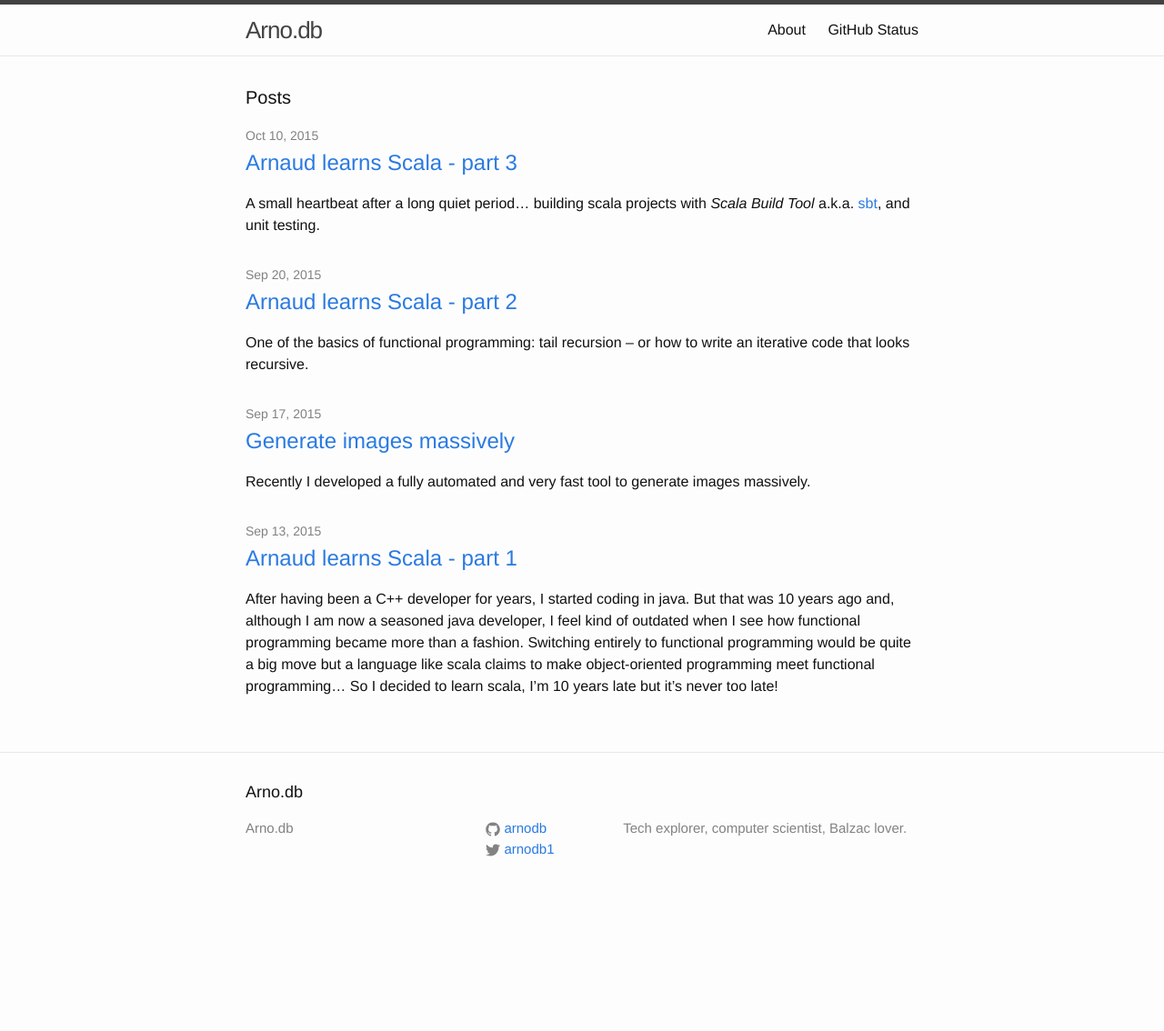
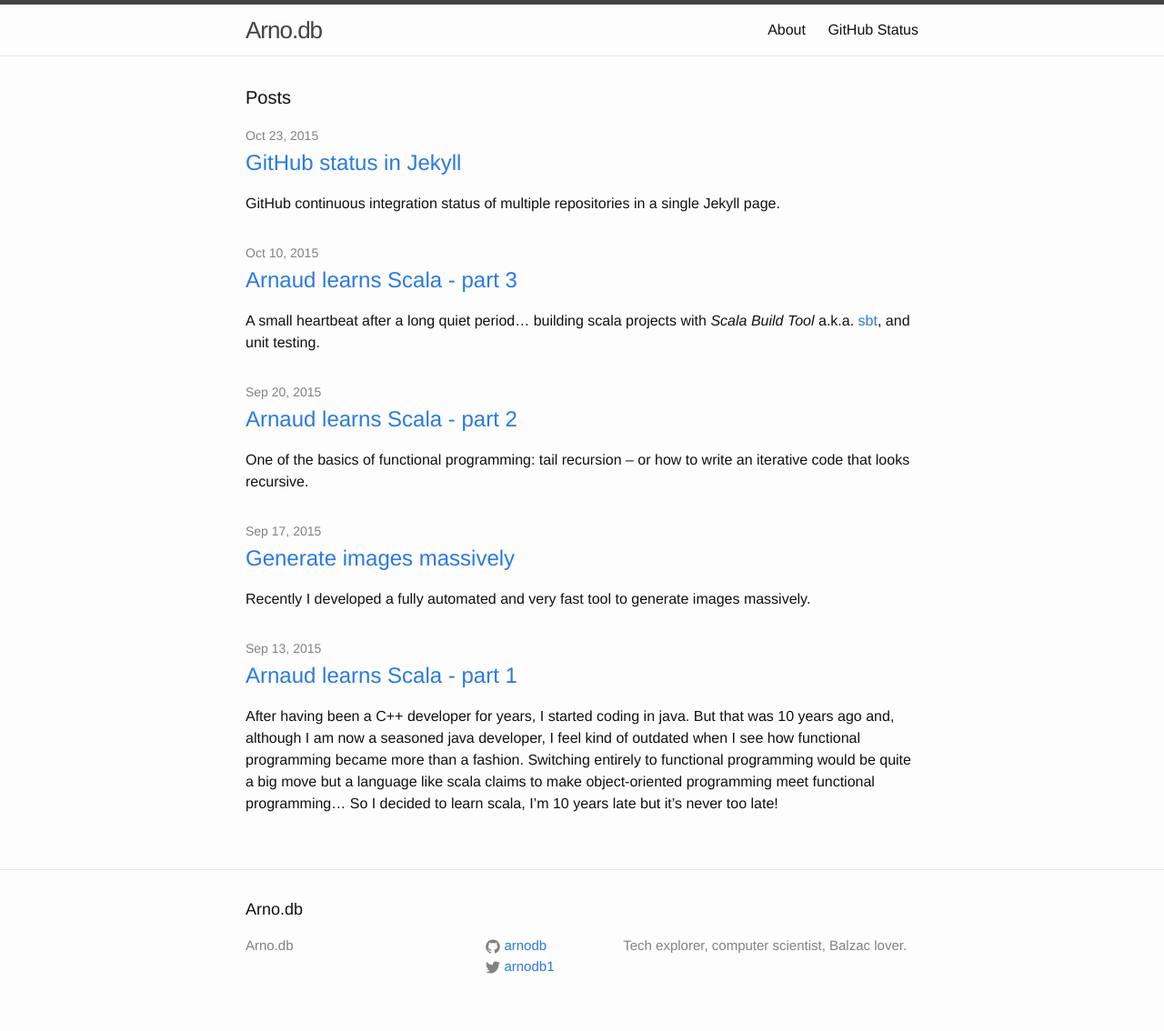
Before and after one commit to arnodb/arnodb.github.io, a Jekyll site: the page built from index.html, in a window 1280 px wide. Shown: the whole page at 91% size. Built offline with Jekyll 4.4.1, drawn with Linux system fonts in a browser that asks for light colours; before the commit the page ends 1005 px from its top, so only the background shows below that.

Commit message:
2015-10-23-github-status-in-jekyll.markdown

```diff
--- /dev/null
+++ b/_posts/2015-10-23-github-status-in-jekyll.markdown
@@ -0,0 +1,70 @@
+---
+layout: post
+title: GitHub status in Jekyll
+---
+
+GitHub continuous integration status of multiple repositories in a single Jekyll page.
+
+Today I hacked the following chain of events:
+
+* get information about GitHub repositories via the GitHub API
+* generate YAML files to feed Jekyll with
+* use a Jekyll template to generate a page with Travis CI and Coveralls status badges
+
+Get information form GitHub
+---------------------------
+
+This is mainly a Node.js script using the following plugins:
+
+* [github](https://github.com/ajaxorg/node-github) (ah, asynchronous HTTP requests...)
+* [js-yaml](https://github.com/nodeca/js-yaml)
+* [posix-getopt](https://github.com/davepacheco/node-getopt) (I really missed args4j)
+
+See [generate_github_data.js](https://github.com/arnodb/arnodb.github.io/blob/master/_github/generate_github_data.js).
+
+Jekyll template
+---------------
+
+The template reads data in ``_data/somefile.yml`` generated by the script mentioned earlier and
+generates proper HTML to display the repository names, and the CI badges. The main fragment of the
+template is in a layout file:
+
+{% highlight html %}
+{% raw %}
+    {% for data_key in page.github_data %}
+    <div class="github-status">
+      {% for repo in site.data[data_key] %}
+      <div class="github-repo"><a href="https://github.com/{{ repo.full_name }}">{{ repo.full_name
+}}</a></div>
+        {% for branch in repo.branches %}
+      <div class="github-status-line">
+        <span class="github-branch">Branch: <span class="github-branch-name">{{ branch.name
+}}</span></span>
+        <span class="travis-badge"><a href="https://travis-ci.org/{{ repo.owner.login |
+url_param_escape }}/{{ repo.name | url_param_escape }}"><img alt="Build Status"
+src="https://travis-ci.org/{{ repo.owner.login | url_param_escape }}/{{ repo.name | url_param_escape
+}}.svg?branch={{ branch.name | url_param_escape }}" /></a></span>
+        <span class="coveralls-badge"><a href="https://coveralls.io/github/{{ repo.owner.login |
+url_param_escape }}/{{ repo.name | url_param_escape }}?branch={{ branch.name | url_param_escape
+}}"><img alt="Coverage Status" src="https://coveralls.io/repos/{{ repo.owner.login |
+url_param_escape }}/{{ repo.name | url_param_escape }}/badge.svg?branch={{ branch.name |
+url_param_escape }}&service=github" /></a></span>
+      </div>
+        {% endfor %}
+      {% endfor %}
+    </div>
+    {% endfor %}
+    {{ content }}
+{% endraw %}
+{% endhighlight %}
+
+See the real life example in [arnodb.github.io](https://github.com/arnodb/arnodb.github.io/) GitHub repository.
+
+Result
+------
+
+![GitHub Status]({{ site.url }}/assets/github-status.png){: .arnodb-center-image .arnodb-image-border }
+
+Obviously I have some work to do to fix a build and improve test coverage ;-).
+
+See the repositories I am following here: [Arno.db GitHub Status]({{ site.baseurl }}/github/).
--- a/_sass/_arnodb.scss
+++ b/_sass/_arnodb.scss
@@ -2,6 +2,10 @@
 .arnodb-center-image {
     margin: 0 auto;
     display: block;
+}
+
+.arnodb-image-border {
+    border: 1px solid $grey-color-light;
 }
 
 .github-status {
```
Also changed, not shown: assets/github-status.png (added).
